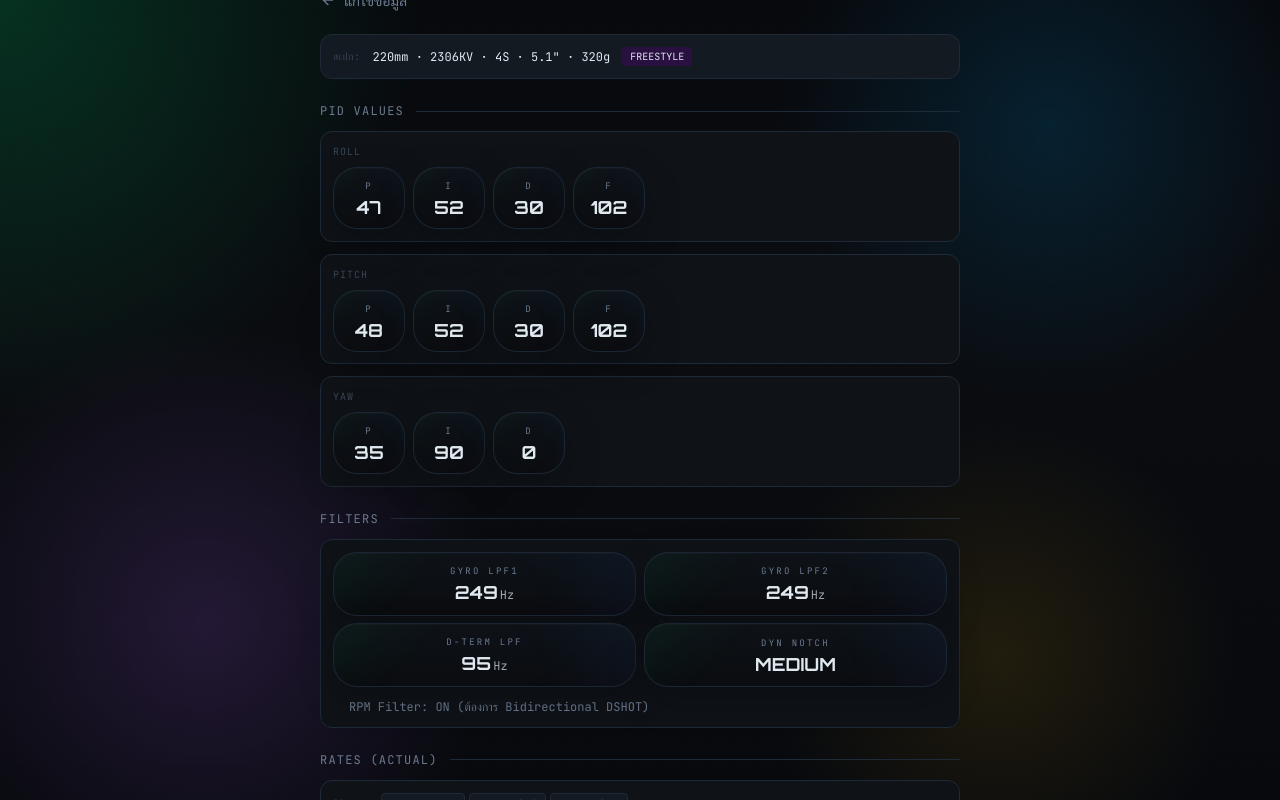
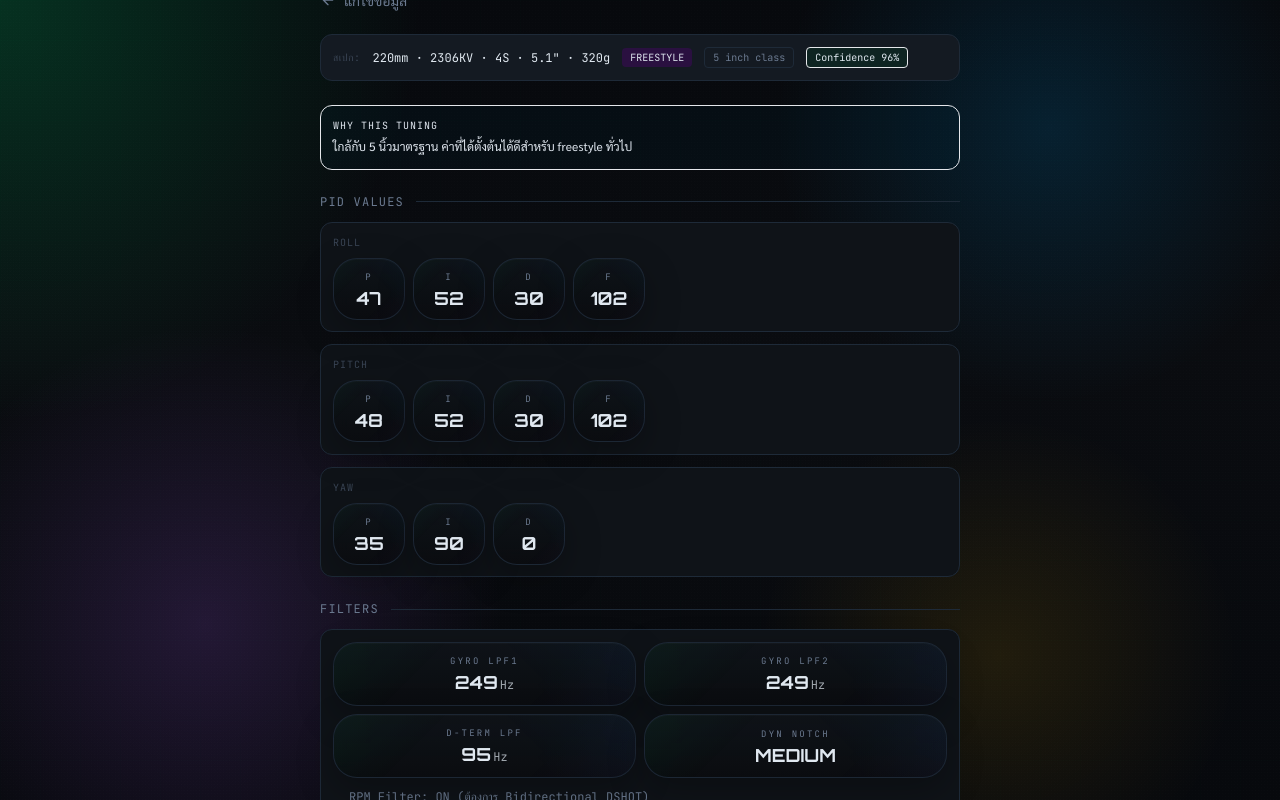
Before and after one commit to Santipap250/OBIXCORE, a Next.js app: page /wizard in a window 1280 px wide. Both pictures are taken after a click on the button "⚡ คำนวณค่าจูน". Shown: the part 280-1080 px from the top of the page. Built offline with nearby package versions, Linux system fonts and the light colour scheme.

Commit message:
Add files via upload

```diff
--- a/app/wizard/page.tsx
+++ b/app/wizard/page.tsx
@@ -19,6 +19,14 @@ const STYLE_OPTIONS = [
   { value: "race",      label: "Race",      labelTh: "แข่ง/เร็ว",    color: "red" },
   { value: "cinematic", label: "Cinematic", labelTh: "ถ่ายวิดีโอ",   color: "blue" },
 ] as const;
+
+const SETUP_LABELS: Record<WizardResult["setupClass"], string> = {
+  micro: "Micro / Toothpick",
+  small: "3 inch class",
+  mid: "5 inch class",
+  standard: "6 inch class",
+  "long-range": "7 inch+ / LR",
+};
 
 function InputField({
   label, sublabel, value, min, max, step = 1, unit, onChange,
@@ -163,7 +171,7 @@ export default function WizardPage() {
               { label: "Frame", value: `${input.frameSize}mm` },
               { label: "Motor", value: `${input.motorKV}KV` },
               { label: "Battery", value: `${input.batteryS}S` },
-              { label: "Prop", value: `${(input.propSize / 10).toFixed(1)}"` },
+              { label: "Prop", value: `${(input.propSize / 10).toFixed(1)}\"` },
               { label: "AUW", value: `${input.weight}g` },
             ].map((s) => (
               <div key={s.label} className="flex items-center gap-1.5">
@@ -209,6 +217,17 @@ export default function WizardPage() {
               : input.style === "cinematic" ? "bg-blue-muted text-blue-DEFAULT"
               : "bg-purple-muted text-purple-DEFAULT"
             }`}>{input.style}</span>
+            <span className="text-[10px] font-mono px-2 py-0.5 rounded border border-bg-border text-text-muted">
+              {SETUP_LABELS[result.setupClass]}
+            </span>
+            <span className="text-[10px] font-mono px-2 py-0.5 rounded border border-green-DEFAULT/30 bg-green-muted/30 text-green-DEFAULT">
+              Confidence {result.confidence}%
+            </span>
+          </div>
+
+          <div className="p-3 rounded-xl border border-blue-DEFAULT/20 bg-blue-muted/15">
+            <p className="text-[10px] font-mono text-blue-DEFAULT uppercase tracking-widest mb-1">Why this tuning</p>
+            <p className="text-xs font-sarabun text-text leading-relaxed">{result.summary}</p>
           </div>
 
           {/* Warnings */}
@@ -337,9 +356,9 @@ export default function WizardPage() {
           {/* Recalculate */}
           <button
             onClick={() => setStep("form")}
-            className="w-full py-3 rounded-xl border border-green-DEFAULT/30 text-green-DEFAULT font-orbitron text-sm hover:bg-green-muted transition-all active:scale-99"
+            className="w-full py-3 rounded-xl bg-bg-elevated border border-bg-border text-text-muted font-sarabun text-sm hover:bg-bg-surface transition-all"
           >
-            คำนวณใหม่
+            ← คำนวณใหม่
           </button>
         </div>
       )}
```
